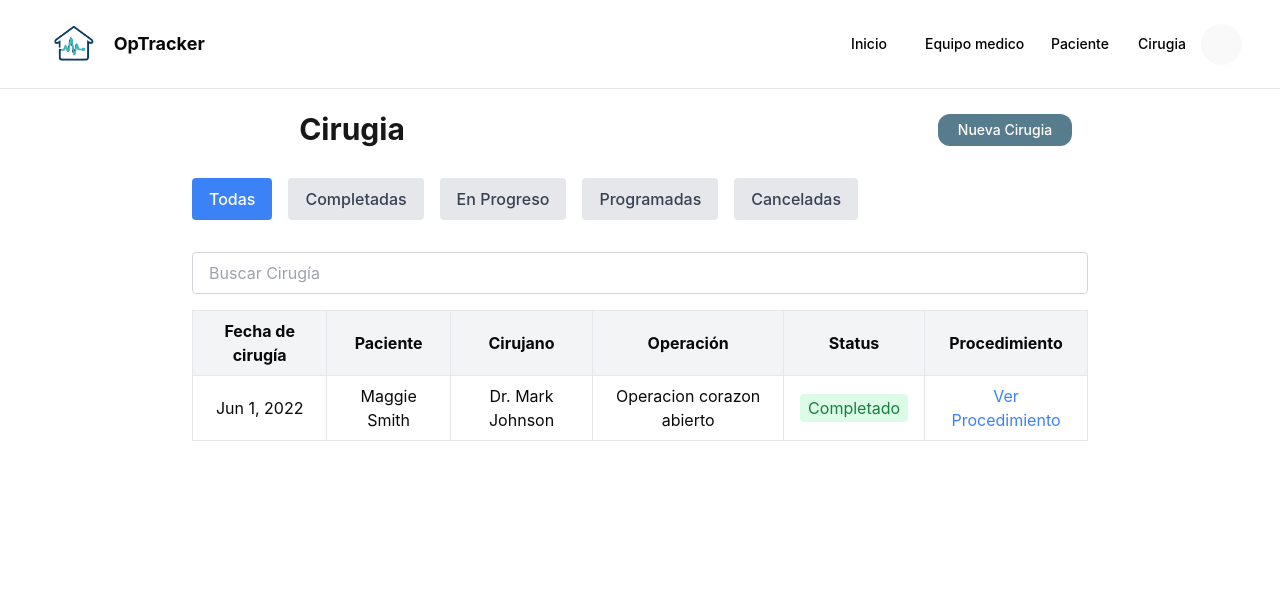
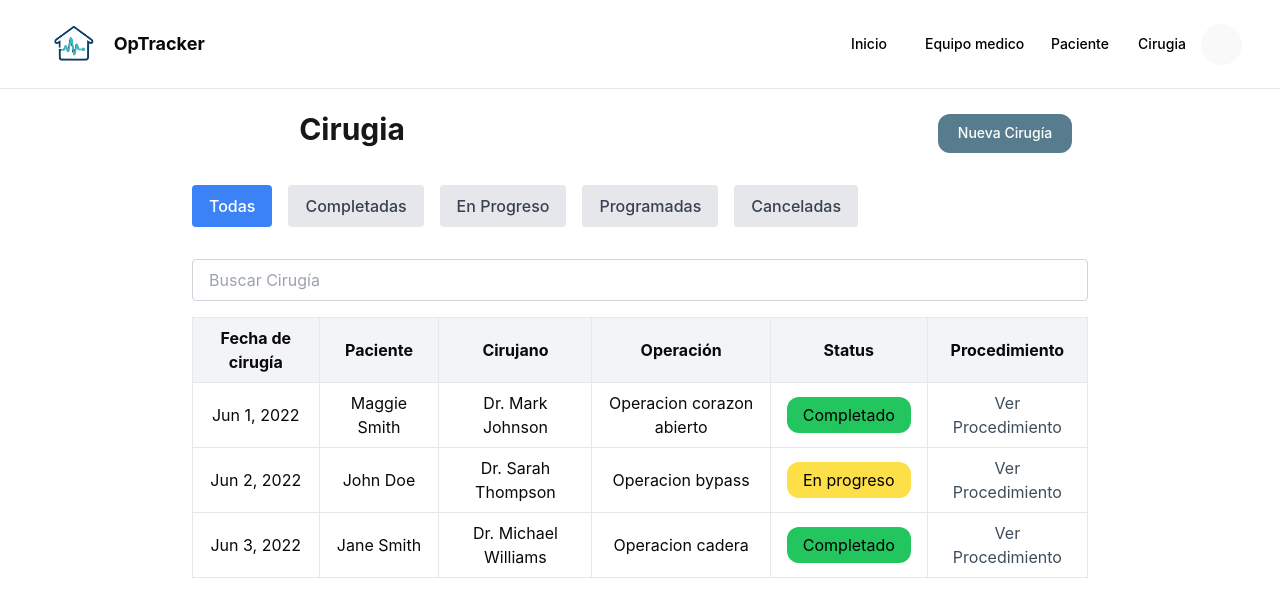
Before and after one commit to Yisustxz/OPtracker-Frontend, a React (Vite) app in the folder Optracker-Frontend/: page /surgery in a window 1280 px wide. Shown: the top 616 px of the page. Built offline with nearby package versions, Linux system fonts and the light colour scheme; grey boxes are pictures that could not be loaded.

Commit message:
Cambios a la tabla y creacion de cirugia empezado

```diff
--- a/Optracker-Frontend/src/App.jsx
+++ b/Optracker-Frontend/src/App.jsx
@@ -1,6 +1,7 @@
 import { BrowserRouter as Router, Routes, Route } from 'react-router-dom'
 import HomePage from './pages/homepage'
 import SurgeryPage from './pages/surgery'
+import NewSurgery from './pages/newSurgery'
 
 import './App.css'
 
@@ -10,6 +11,7 @@ function App() {
       <Routes>
         <Route path='/' element={<HomePage />} />
         <Route path='/surgery' element={<SurgeryPage />} />
+        <Route path='/new-surgery' element={<NewSurgery />} />
       </Routes>
     </Router>
   )
--- a/Optracker-Frontend/src/components/surgeryPage/surgeryHeader.jsx
+++ b/Optracker-Frontend/src/components/surgeryPage/surgeryHeader.jsx
@@ -1,17 +1,19 @@
+import { useNavigate } from 'react-router-dom'
+
 function PatientHeader() {
+  const navigate = useNavigate()
   return (
     <div className='flex flex-wrap gap-3 justify-between items-start p-4 w-full text-neutral-900 max-md:max-w-full mt-10'>
       <h1 className='w-72 text-3xl font-bold leading-none whitespace-nowrap min-w-[288px]'>
         Cirugia
       </h1>
-      <span
-        className='flex overflow-hidden justify-center items-center px-4 text-sm font-medium text-center bg-[#577C8E] rounded-xl max-w-[480px] min-h-[32px] min-w-[84px] w-[134px] cursor-pointer'
-        aria-label='Agregar nuevo paciente'
+
+      <button
+        className='flex overflow-hidden justify-center items-center px-4 text-sm font-medium text-center bg-[#577C8E] rounded-xl max-w-[480px] min-h-[32px] min-w-[84px] w-[134px] cursor-pointer text-white'
+        onClick={() => navigate('/new-surgery')}
       >
-        <span className='overflow-hidden self-stretch my-auto w-[102px] text-white'>
-          Nueva Cirugia
-        </span>
-      </span>
+        Nueva Cirugía
+      </button>
     </div>
   )
 }
--- a/Optracker-Frontend/src/components/surgeryPage/surgeryRow.jsx
+++ b/Optracker-Frontend/src/components/surgeryPage/surgeryRow.jsx
@@ -4,15 +4,9 @@ export default function SurgeryRow({
   patient,
   surgeon,
   operation,
-  status
+  status,
+  statusColor
 }) {
-  const statusClasses = {
-    Completado: 'bg-green-100 text-green-700',
-    'En progreso': 'bg-yellow-100 text-yellow-700',
-    Cancelado: 'bg-red-100 text-red-700',
-    Programado: 'bg-blue-100 text-blue-700'
-  }
-
   return (
     <tr>
       <td className='border border-gray-200 px-4 py-2'>{date}</td>
@@ -20,11 +14,16 @@ export default function SurgeryRow({
       <td className='border border-gray-200 px-4 py-2'>{surgeon}</td>
       <td className='border border-gray-200 px-4 py-2'>{operation}</td>
       <td className='border border-gray-200 px-4 py-2'>
-        <span className={`px-2 py-1 rounded ${statusClasses[status]}`}>
+        <span
+          className={`px-4 my-auto py-2 rounded-xl w-full text-black min-h-[32px] min-w-[84px] ${statusColor}`}
+        >
           {status}
         </span>
       </td>
-      <td className='border border-gray-200 px-4 py-2 text-blue-500 hover:underline'>
+      <td
+        className='border border-gray-200 px-4 py-2 text-blue-500'
+        style={{ color: '#3D4D5C' }}
+      >
         Ver Procedimiento
       </td>
     </tr>
--- a/Optracker-Frontend/src/components/surgeryPage/surgeryTable.jsx
+++ b/Optracker-Frontend/src/components/surgeryPage/surgeryTable.jsx
@@ -1,5 +1,5 @@
 /* eslint-disable react/prop-types */
-import SurgeryRow from './SurgeryRow'
+import SurgeryRow from './surgeryRow'
 
 export default function SurgeryTable({ surgeries }) {
   return (
--- /dev/null
+++ b/Optracker-Frontend/src/pages/newSurgery.jsx
@@ -0,0 +1,25 @@
+import Navigation from '../components/ui/navigation'
+
+function NewSurgery() {
+  return (
+    <div className='flex flex-col pt-1.5 bg-white'>
+      <div className='flex overflow-hidden flex-col w-full bg-white min-h-[800px] max-md:max-w-full'>
+        <div className='flex relative flex-col w-full max-md:max-w-full'>
+          <Navigation />
+          <div className='flex relative z-0 justify-center items-start px-40 py-5 w-full max-md:px-5 max-md:max-w-full'>
+            <div className='flex overflow-hidden z-0 flex-col flex-1 shrink w-full basis-0 max-w-[960px] min-w-[240px] max-md:max-w-full'>
+              <div className='flex flex-wrap gap-3 justify-between items-start p-4 w-full text-neutral-900 max-md:max-w-full mt-10'>
+                <h1 className='w-72 text-3xl font-bold leading-none whitespace-nowrap min-w-[288px]'>
+                  Nueva Cirugia
+                </h1>
+              </div>
+              {/* aqui añadir nuevo codigo */}
+            </div>
+          </div>
+        </div>
+      </div>
+    </div>
+  )
+}
+
+export default NewSurgery
--- a/Optracker-Frontend/src/pages/surgery.jsx
+++ b/Optracker-Frontend/src/pages/surgery.jsx
@@ -12,9 +12,27 @@ const surgeries = [
     patient: 'Maggie Smith',
     surgeon: 'Dr. Mark Johnson',
     operation: 'Operacion corazon abierto',
-    status: 'Completado'
+    status: 'Completado',
+    statusColor: 'bg-green-500'
+  },
+  {
+    id: 2,
+    date: 'Jun 2, 2022',
+    patient: 'John Doe',
+    surgeon: 'Dr. Sarah Thompson',
+    operation: 'Operacion bypass',
+    status: 'En progreso',
+    statusColor: 'bg-yellow-300'
+  },
+  {
+    id: 3,
+    date: 'Jun 3, 2022',
+    patient: 'Jane Smith',
+    surgeon: 'Dr. Michael Williams',
+    operation: 'Operacion cadera',
+    status: 'Completado',
+    statusColor: 'bg-green-500'
   }
-  // ...more surgeries
 ]
 
 function Surgery() {
```
